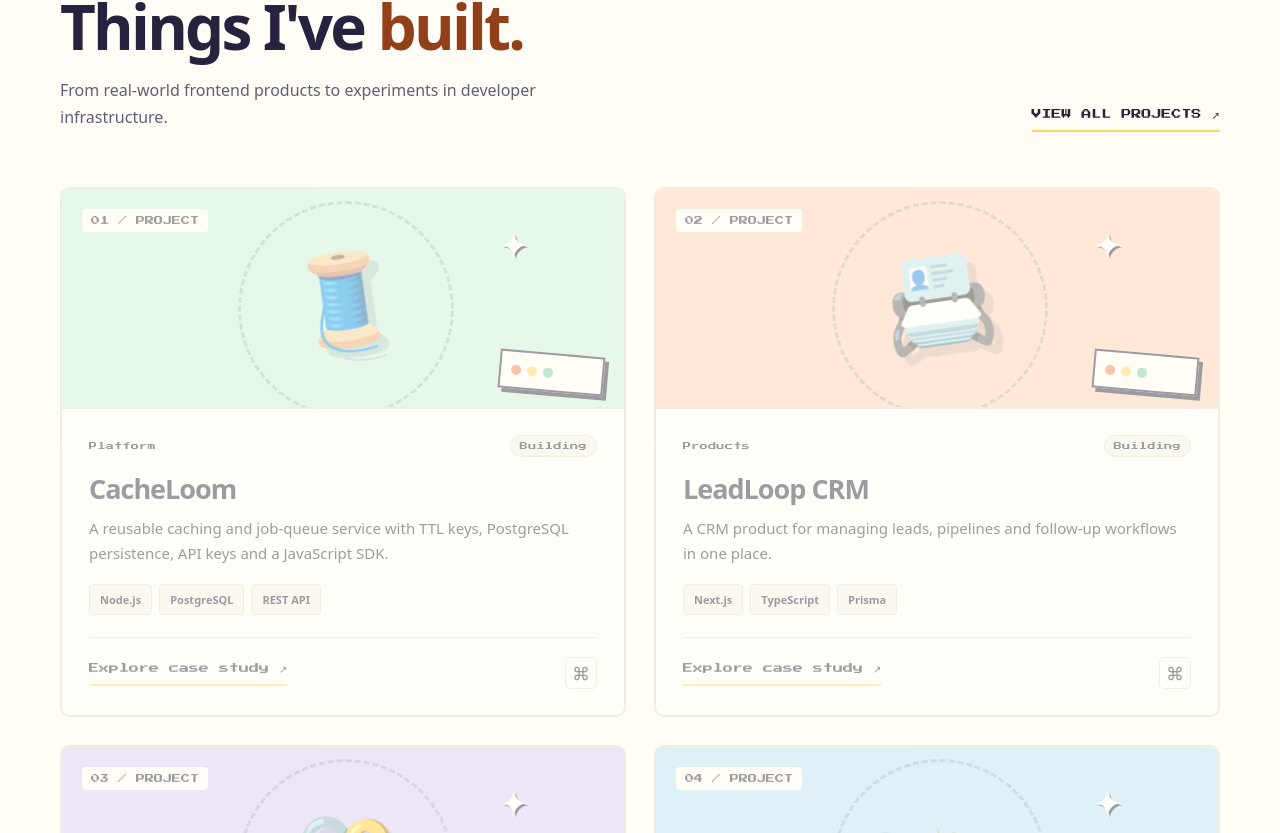
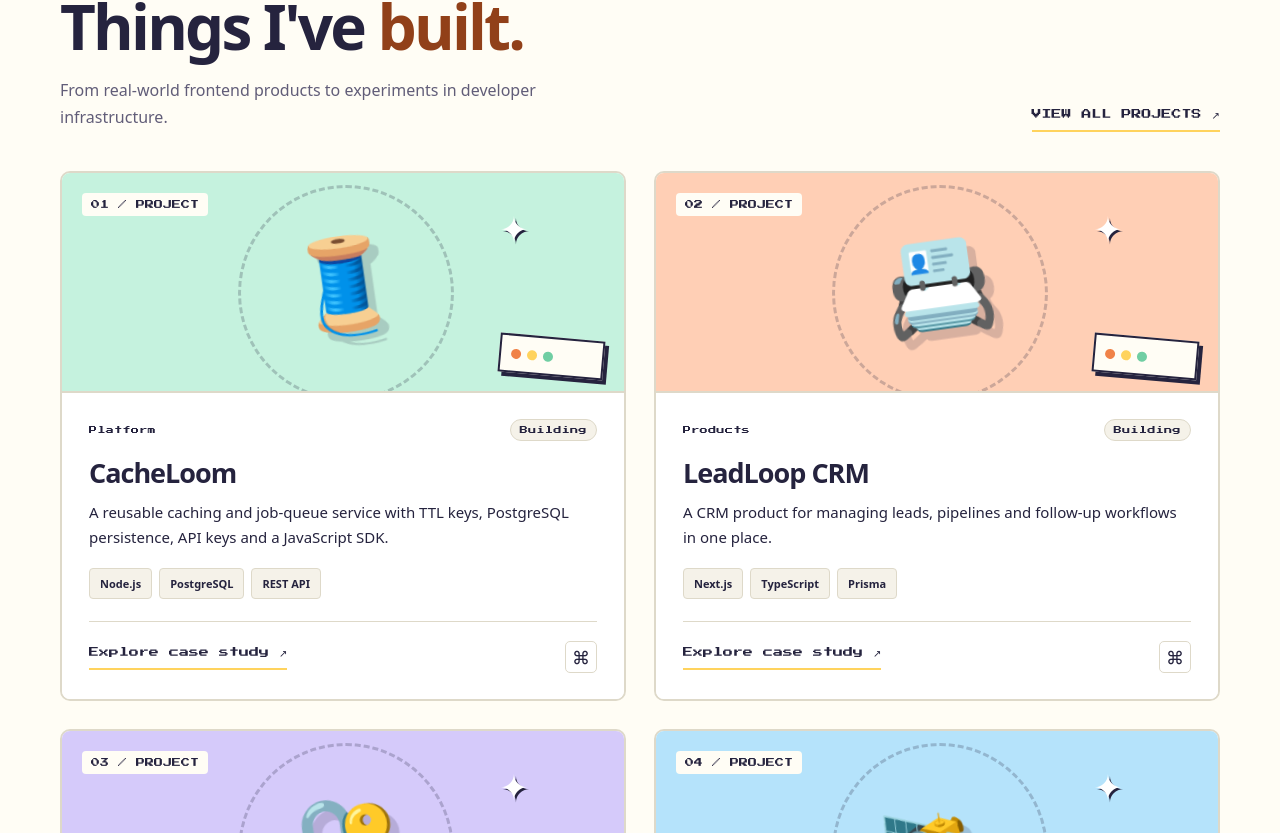
Before and after one commit to Arpitruh/Personal_Portfolio, a Next.js app: page / in a window 1280 px wide. Shown: the part 2947-3780 px from the top of the page. Built offline with nearby package versions, Linux system fonts and the light colour scheme; no server answers.

Commit message:
Remove scroll-reveal opacity that caused widespread WCAG contrast failures
The view-timeline animation kept untouched project cards and skill panels
at 45% opacity, blending accessible text into the background. Keep content
fully readable immediately; avoid paint-heavy scroll effects.

```diff
--- a/src/app/globals.css
+++ b/src/app/globals.css
@@ -534,10 +534,8 @@ img,canvas,svg { max-width: 100%; }
 .philosophy-grid article > span { color: #d89140; font: 12px var(--pixel); }
 .philosophy-grid h3 { margin: 30px 0 11px; font-size: 22px; letter-spacing: -.7px; }
 .philosophy-grid p { color: var(--ink-soft); line-height: 1.75; font-size: 14px; }
-@supports (animation-timeline: view()) {
-  .project-card,.skill-panel,.milestone,.experience-card { animation: editorial-reveal .5s ease-out both; animation-timeline: view(); animation-range: entry 0% cover 25%; }
-}
-@keyframes editorial-reveal { from { opacity: .45; transform: translateY(16px); } to { opacity: 1; transform: translateY(0); } }
+/* Keep project-card and skill content fully opaque at all times.
+   View-timeline fade-in reduced text contrast to ~2.7:1 before scroll. */
 @media (max-width: 950px) {
   .terminal-section-grid { grid-template-columns: 1fr; gap: 30px; }
   .terminal-intro p { max-width: 690px; }
```
Also changed, not shown: 1 other file (tests, documents, lock files or other folders).
